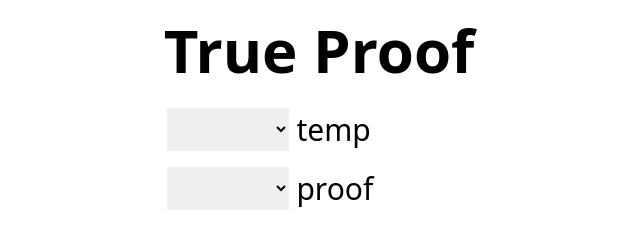
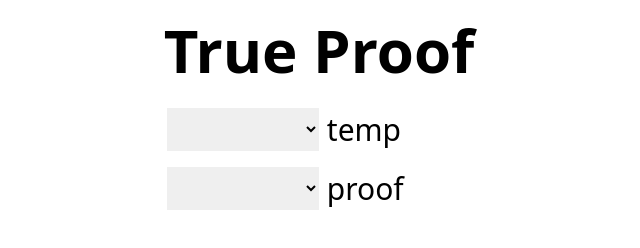
Before and after one commit to chap/trueproof, a plain HTML site: page index.html in a window 1280 px wide. Shown: the whole page, without its empty margins (321-961 px from the left). Drawn offline with nearby package versions, Linux system fonts and the light colour scheme.

Commit message:
dropdown widths

```diff
--- a/index.html
+++ b/index.html
@@ -96,13 +96,13 @@
             <h1 id="trueProof" class="font-extrabold text-center text-6xl p-1 py-5">True Proof</h1>
             <form>
                 <p class="p-2">
-                    <select id="temp" class="w-2/5">
+                    <select id="temp" class="w-1/2">
                         <option></option>
                     </select>
                     <label for="temp">temp</label>
                 </p>
                 <p class="p-2">
-                    <select id="proof" class="w-2/5">
+                    <select id="proof" class="w-1/2">
                         <option></option>
                     </select>
                     <label for="proof">proof</label>
```
